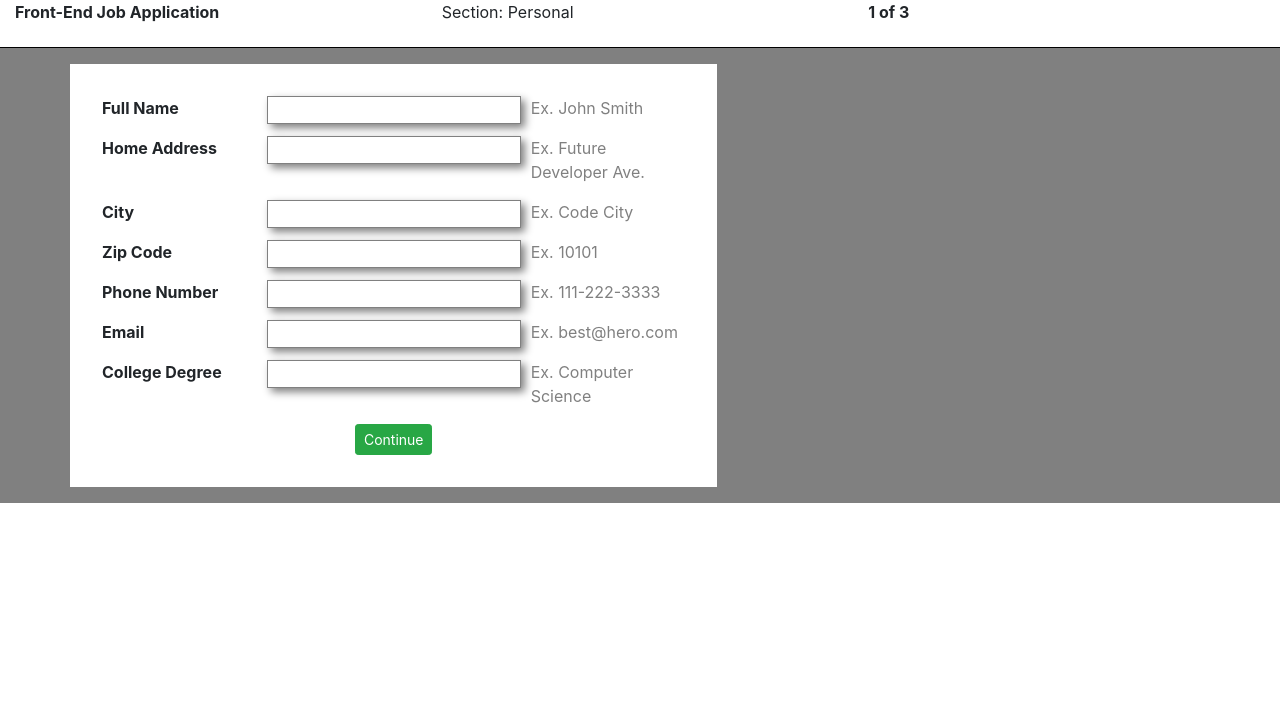
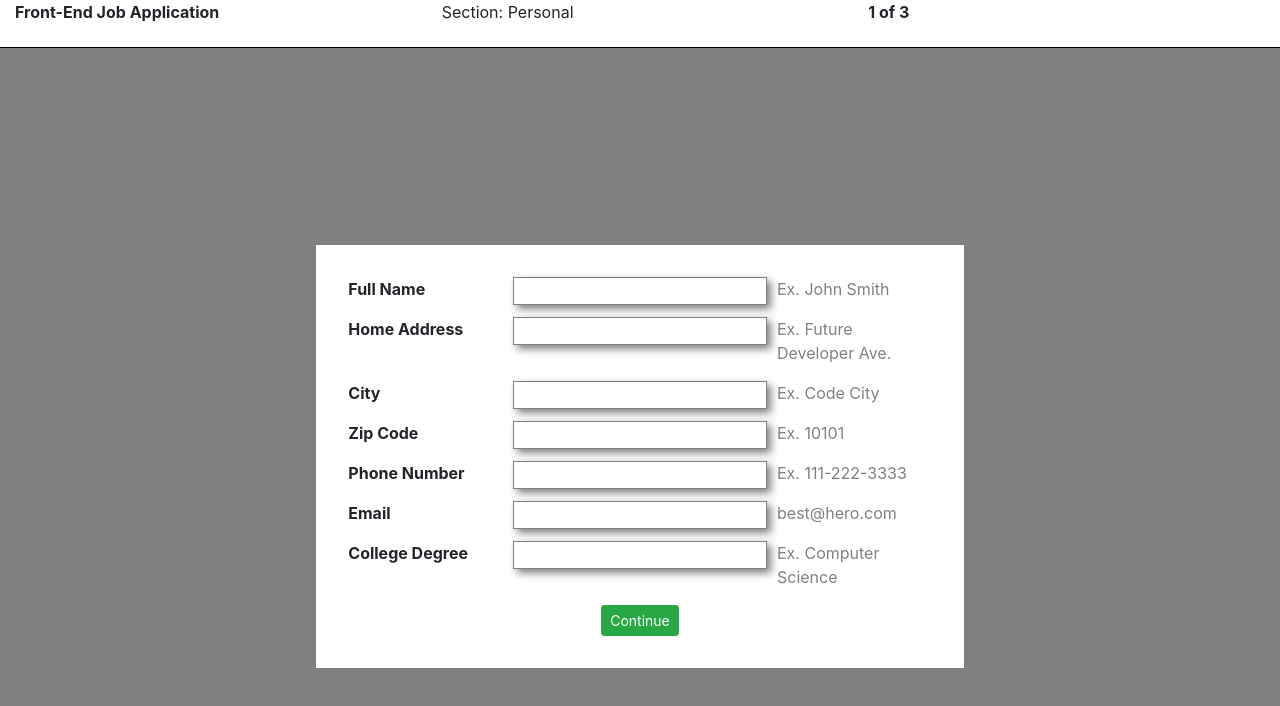
Before and after one commit to jcsmileyjr/job-application, a Vue app: page / in a window 1280 px wide. Shown: the top 706 px of the page. Built offline with nearby package versions, Linux system fonts and the light colour scheme.

Commit message:
Big styling issues solved
- centered main area
- partial fix to issue with email example text messing up design

```diff
--- a/src/App.vue
+++ b/src/App.vue
@@ -1,7 +1,7 @@
 <template>
   <div id="app" class="background">
     <Nav />
-    <b-container >
+    <b-container class="center-form">
       <b-row>
         <Personal @update:personal-info="updatePersonal" />
       </b-row>
@@ -36,4 +36,12 @@ export default {
   .background {
     background-color: grey;
   }
+
+  .center-form {
+    display: flex;
+        flex-direction: column;
+        justify-content: center;
+        align-items: center;
+        min-height: 100vh;
+  }
 </style>
--- a/src/components/Personal.vue
+++ b/src/components/Personal.vue
@@ -29,7 +29,7 @@
             <b-form-row class="input-form">
                 <b-col><label class="bold-label">Email</label></b-col>
                 <b-col><input type="text" v-model="personalData.homeEmail" /></b-col>
-                <b-col><label class="example-label">Ex. best@hero.com</label></b-col>
+                <b-col><label class="example-label smallEmail">best@hero.com</label></b-col>
             </b-form-row>
             <b-form-row class="input-form">
                 <b-col><label class="bold-label">College Degree</label></b-col>
@@ -94,4 +94,10 @@ export default {
         padding: 2rem;
         margin-bottom: 1rem;
     }
+
+    @media only screen and (max-width: 500px) {
+        .smallEmail {
+            font-size: .8rem;
+        }
+    }
 </style>
```
